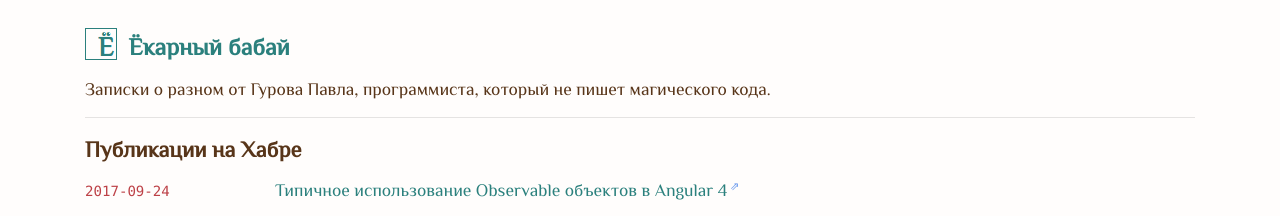
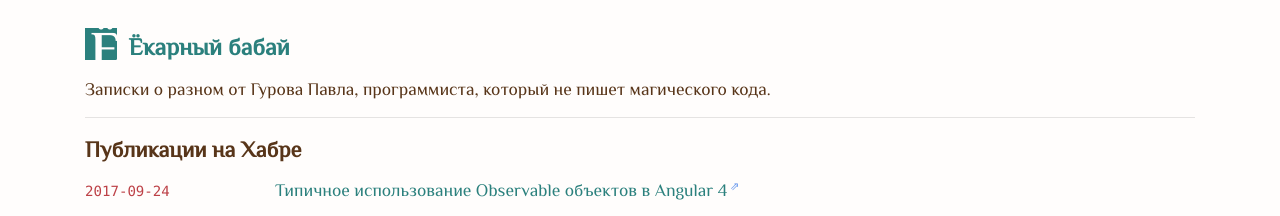
Before and after one commit to gurov/gurov.github.io, a Jekyll site: the page built from index.html, in a window 1280 px wide. Shown: the top 216 px of the page. Built offline with Jekyll 4.4.1, drawn with Linux system fonts in a browser that asks for light colours.

Commit message:
update logo

```diff
--- a/_includes/header.html
+++ b/_includes/header.html
@@ -2,7 +2,9 @@
 
   <div class="container">
     <h1 class="d-flex align-items-center">
-        <img src="/favicon.png" class="img-fluid" alt="Ёкарный бабай - логотип">
+        <img src="/favicon.png"
+          srcset="/favicon64.png 2x, /favicon96.png 3x"
+          class="brand-image img-fluid" alt="Ёкарный бабай - логотип">
         <a class="site-title mt-2 ml-3" href="{{ site.baseurl }}/">{{ site.title }}</a>
     </h1>
     <div>Записки о разном от Гурова Павла, программиста, который не пишет магического кода.</div>
--- a/css/main.scss
+++ b/css/main.scss
@@ -38,3 +38,8 @@ body {
     font-size: 0.7rem;
     vertical-align: top;
 }
+.brand-image {
+    width: 32px;
+    height: 32px;
+    display: block;
+}
```
Also changed, not shown: favicon.png, favicon128.png (added), favicon64.png (added), favicon96.png (added).
